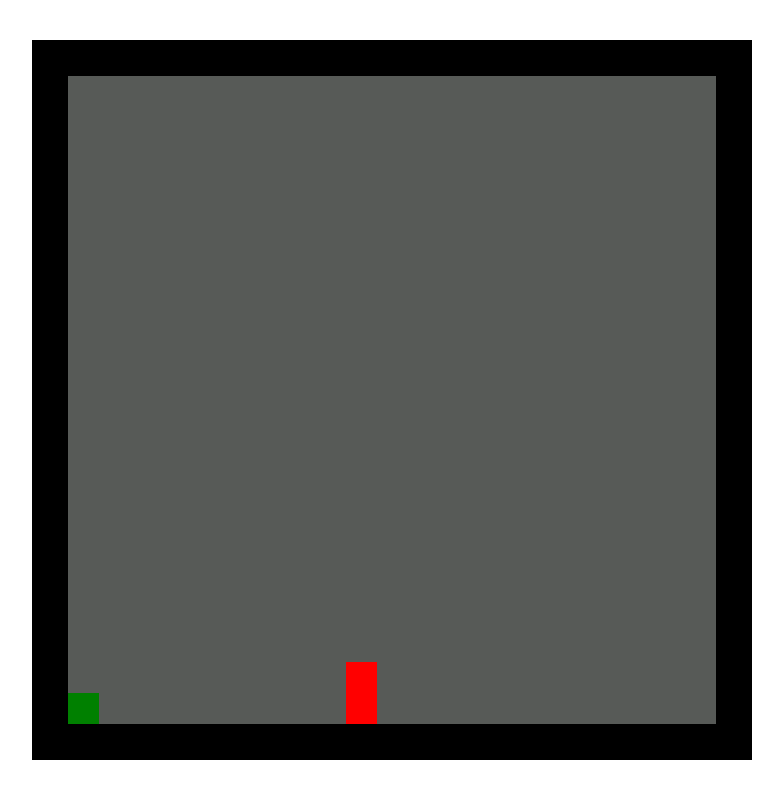
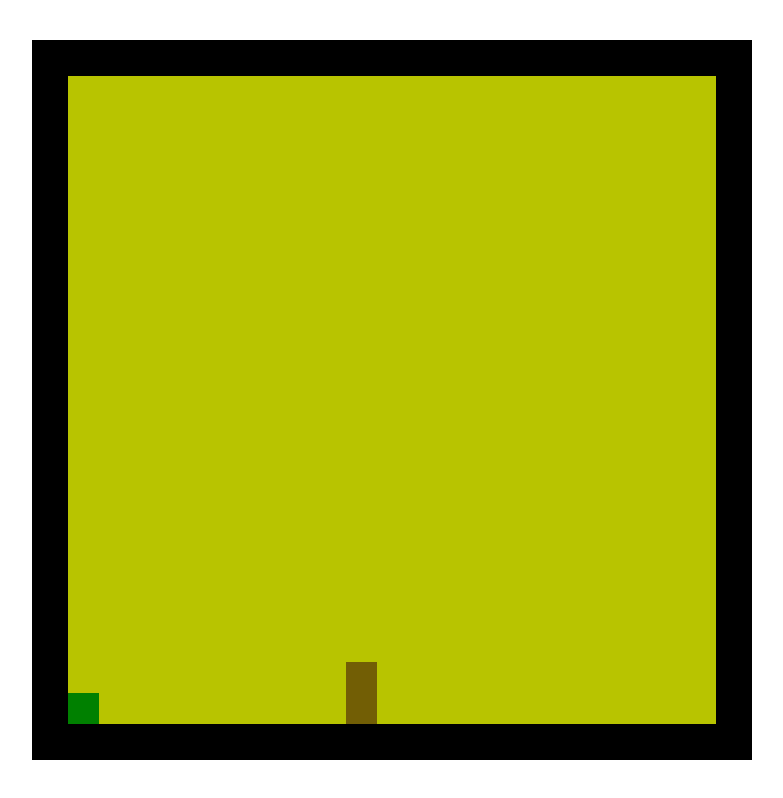
Before and after one commit to matt-powelldev2784/fac_snake, a plain HTML site: page index.html in a window 1280 px wide. Shown: the whole page, without its empty margins (248-1031 px from the left). Drawn offline with Linux system fonts and the light colour scheme.

Commit message:
upadte root colors

```diff
--- a/stylesheets/game.css
+++ b/stylesheets/game.css
@@ -18,7 +18,7 @@
 }
 
 .snake {
-  background-color: red;
+  background-color: var(--snake-grey);
   z-index: 10;
 }
 
--- a/stylesheets/main.css
+++ b/stylesheets/main.css
@@ -1,5 +1,6 @@
 :root {
-  --screen-grey: rgb(87, 90, 87);
+  --screen-grey: #b8c400;
+  --snake-grey: #725e05;
 }
 
 body {
```
Also changed, not shown: 1 other file.
